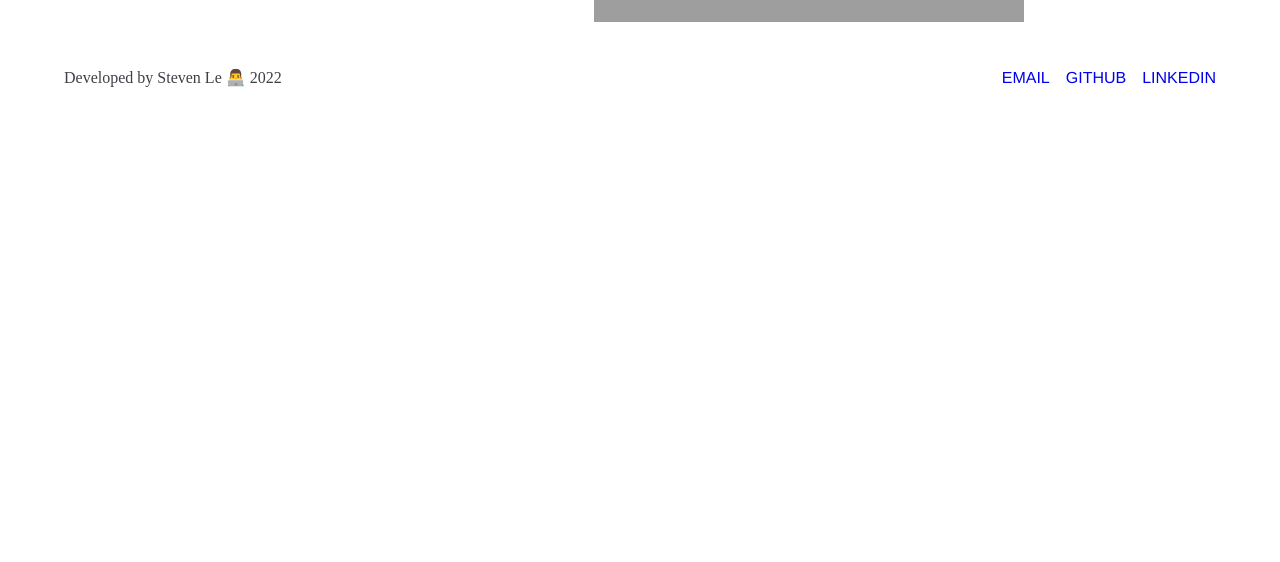
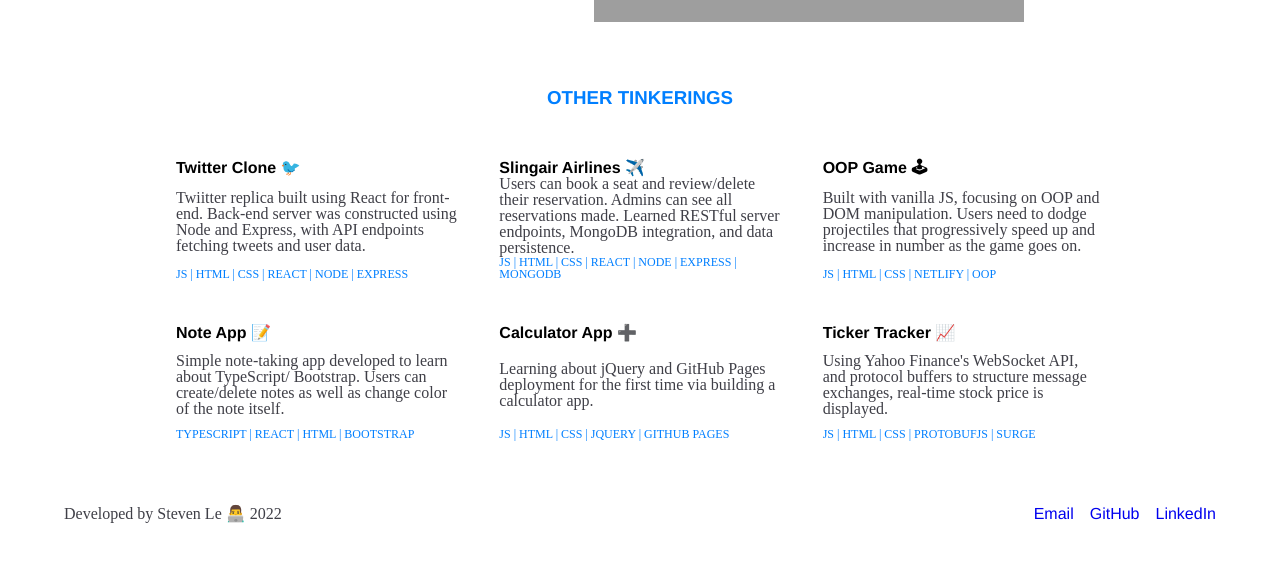
Before and after one commit to steven94le/portfolio, a React (Create React App) app: page / in a window 1280 px wide. Shown: the part 2636-3198 px from the top of the page. Before the commit the page ends 2746 px from the top, so only its background shows below. Built offline with nearby package versions, Linux system fonts and the light colour scheme; grey boxes are pictures that could not be loaded.

Commit message:
base layout of other projects section

```diff
--- a/src/App.js
+++ b/src/App.js
@@ -4,6 +4,7 @@ import GlobalStyles from "./GlobalStyles";
 import Experience from "./Experience";
 import Footer from "./Footer";
 import FeaturedProjects from "./FeaturedProjects";
+import OtherProjects from "./OtherProjects";
 
 const App = () => {
   return (
@@ -12,6 +13,7 @@ const App = () => {
       <LandingPage />
       <Experience />
       <FeaturedProjects />
+      <OtherProjects />
       <Footer />
     </Container>
   );
--- a/src/Footer.js
+++ b/src/Footer.js
@@ -8,20 +8,20 @@ const Footer = () => {
         <p>Developed by Steven Le 👨‍💻 2022 </p>
       </LeftSide>
       <RightSide>
-        <a href="mailto:steven94le@gmail.com">EMAIL</a>
+        <a href="mailto:steven94le@gmail.com">Email</a>
         <a
           href="https://github.com/steven94le"
           target="_blank"
           rel="noreferrer"
         >
-          GITHUB
+          GitHub
         </a>
         <a
           href="https://www.linkedin.com/in/steven94le/"
           target="_blank"
           rel="noreferrer"
         >
-          LINKEDIN
+          LinkedIn
         </a>
       </RightSide>
     </Container>
@@ -32,6 +32,7 @@ const Container = styled.div`
   display: flex;
   width: 90vw;
   justify-content: space-between;
+  padding: 2rem 0;
 
   a {
     text-decoration: none;
--- /dev/null
+++ b/src/OtherProjects.js
@@ -0,0 +1,161 @@
+import React from "react";
+import styled from "styled-components";
+import { revealSection } from "./utils";
+
+const OtherProjects = () => {
+  window.addEventListener("scroll", revealSection);
+  revealSection();
+
+  return (
+    <Container className="fade-in">
+      <h3>Other Tinkerings</h3>
+      <List>
+        <Project>
+          <a
+            href="https://github.com/steven94le/twitter-clone-project"
+            target="_blank"
+            rel="noreferrer"
+          >
+            <p>Twitter Clone 🐦</p>
+          </a>
+          <p>
+            Twiitter replica built using React for front-end. Back-end server
+            was constructed using Node and Express, with API endpoints fetching
+            tweets and user data.
+          </p>
+          <p>JS | HTML | CSS | React | Node | Express</p>
+        </Project>
+        <Project>
+          <a
+            href="https://github.com/steven94le/slingair-project"
+            target="_blank"
+            rel="noreferrer"
+          >
+            <p>Slingair Airlines ✈️</p>
+          </a>
+          <p>
+            Users can book a seat and review/delete their reservation. Admins
+            can see all reservations made. Learned RESTful server endpoints,
+            MongoDB integration, and data persistence.
+          </p>
+          <p>JS | HTML | CSS | React | Node | Express | MongoDB</p>
+        </Project>
+        <Project>
+          <a
+            href="https://github.com/steven94le/oop-game"
+            target="_blank"
+            rel="noreferrer"
+          >
+            <p>OOP Game 🕹</p>
+          </a>
+          <p>
+            Built with vanilla JS, focusing on OOP and DOM manipulation. Users
+            need to dodge projectiles that progressively speed up and increase
+            in number as the game goes on.
+          </p>
+          <p>JS | HTML | CSS | Netlify | OOP</p>
+        </Project>
+        <Project>
+          <a
+            href="https://github.com/steven94le/react-typescript-noteapp"
+            target="_blank"
+            rel="noreferrer"
+          >
+            <p>Note App 📝</p>
+          </a>
+          <p>
+            Simple note-taking app developed to learn about TypeScript/
+            Bootstrap. Users can create/delete notes as well as change color of
+            the note itself.
+          </p>
+          <p>TypeScript | React | HTML | Bootstrap</p>
+        </Project>
+        <Project>
+          <a
+            href="https://github.com/steven94le/react-typescript-noteapp"
+            target="_blank"
+            rel="noreferrer"
+          >
+            <p>Calculator App ➕</p>
+          </a>
+          <p>
+            Learning about jQuery and GitHub Pages deployment for the first time
+            via building a calculator app.
+          </p>
+          <p>JS | HTML | CSS | jQuery | GitHub Pages</p>
+        </Project>
+        <Project>
+          <a
+            href="https://github.com/steven94le/yf-stock-ticker"
+            target="_blank"
+            rel="noreferrer"
+          >
+            <p>Ticker Tracker 📈</p>
+          </a>
+          <p>
+            Using Yahoo Finance's WebSocket API, and protocol buffers to
+            structure message exchanges, real-time stock price is displayed.
+          </p>
+          <p>JS | HTML | CSS | protobufjs | Surge </p>
+        </Project>
+      </List>
+    </Container>
+  );
+};
+
+const Container = styled.div`
+  display: flex;
+  flex-direction: column;
+  justify-content: center;
+  align-items: center;
+  gap: 1rem;
+  transform: translateY(100px);
+  opacity: 0;
+  transition: 1s;
+
+  > h3 {
+    text-transform: uppercase;
+    color: var(--blue);
+  }
+
+  a {
+    text-decoration: none;
+    color: black;
+    font-weight: bold;
+  }
+
+  &.active {
+    transform: translateY(0);
+    opacity: 1;
+  }
+`;
+
+const List = styled.div`
+  display: grid;
+  width: 75vw;
+  grid-template-columns: repeat(3, 1fr);
+  grid-auto-rows: minmax(150px, auto);
+  grid-gap: 10px;
+`;
+
+const Project = styled.div`
+  display: flex;
+  flex-direction: column;
+  justify-content: space-between;
+  padding: 0.1rem 1rem;
+  font-size: 16px;
+  margin: 1rem 0;
+
+  > p:first-child {
+    font-weight: bold;
+  }
+
+  > p:last-child {
+    color: var(--blue);
+    font-size: 12px;
+    text-transform: uppercase;
+    vertical-align: bottom;
+  }
+`;
+
+export default OtherProjects;
```
